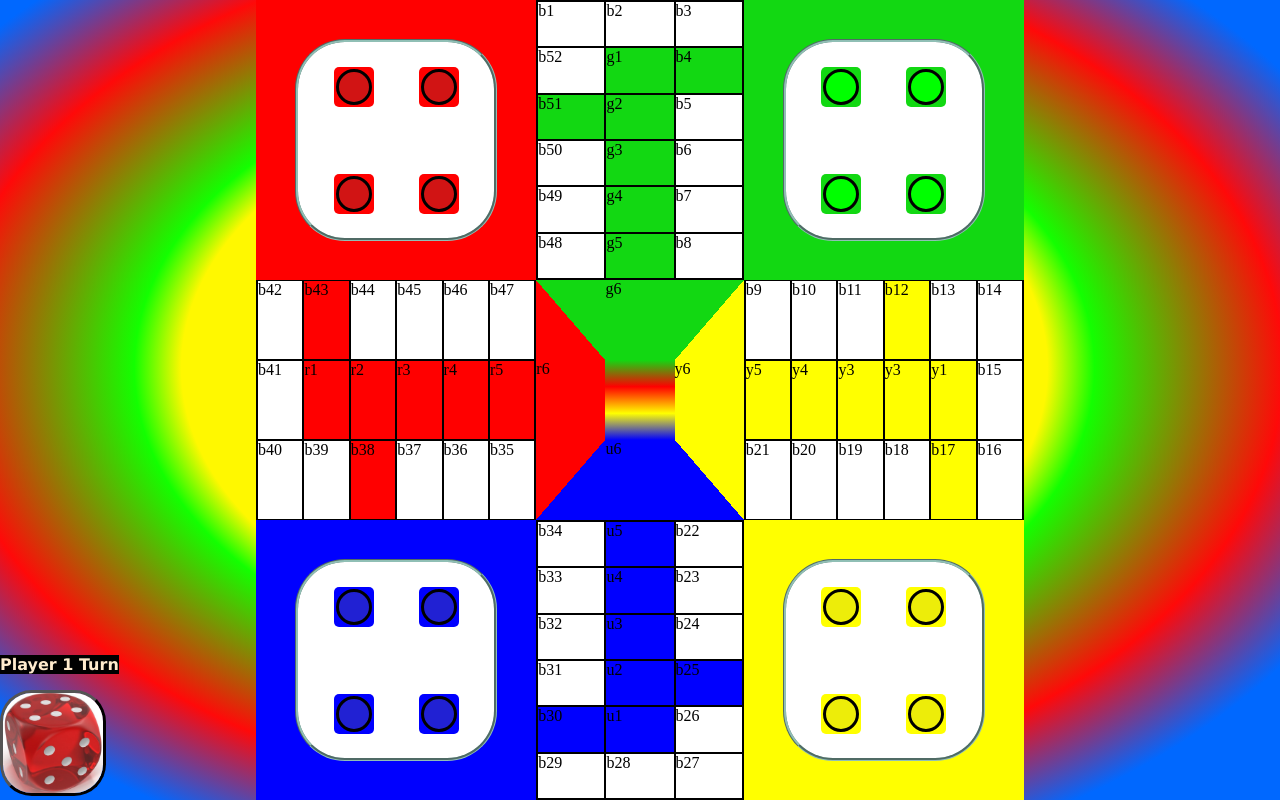
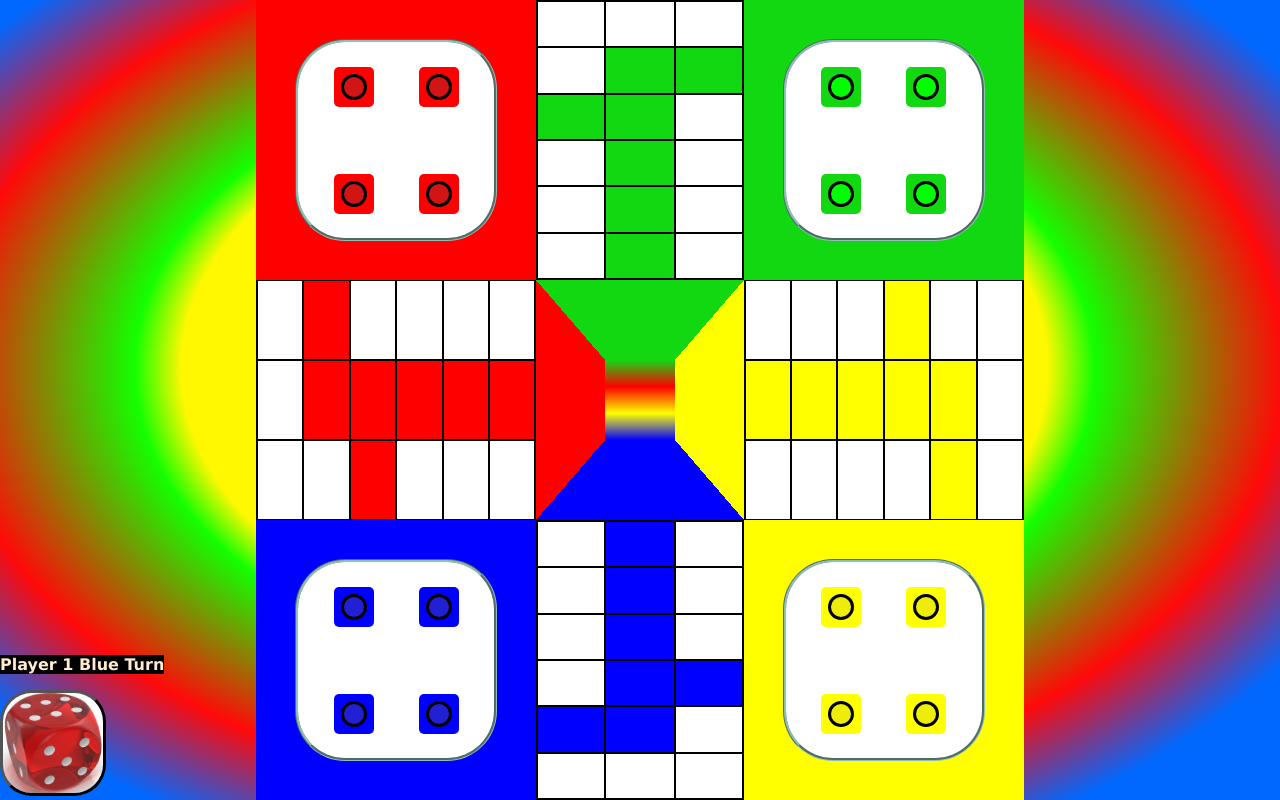
Before and after one commit to iqrasarwar/LudoJS, a plain HTML site: page index.html in a window 1280 px wide. Drawn offline with Linux system fonts and the light colour scheme.

```diff
--- a/index.html
+++ b/index.html
@@ -9,7 +9,7 @@
 </head>
 <body>
    <div class="DiceRoller" onclick="DiceRoll()">
-      <p id="rollText">Player 1 Turn</p>
+      <p id="rollText">Player 1 Blue Turn</p>
       <div id="RollDiv">
          <img src="0.png" alt="Click to roll dice" id="RollBox">
       </div>
@@ -18,153 +18,153 @@
       <div class="ludoPlayArea">
          <div class="cell redstore">
             <div class="redg">
-               <div class="dicebox"> <div class="dice redDice" id="rdice1"></div></div>
-               <div class="dicebox"> <div class="dice redDice" id="rdice2"></div></div>
-               <div class="dicebox"> <div class="dice redDice" id="rdice3"></div></div>
-               <div class="dicebox"> <div class="dice redDice" id="rdice4"></div></div>
+               <div class="dicebox" id="box4"> <div class="dice redDice" id="rdice1"></div></div>
+               <div class="dicebox" id="box5"> <div class="dice redDice" id="rdice2"></div></div>
+               <div class="dicebox" id="box6"> <div class="dice redDice" id="rdice3"></div></div>
+               <div class="dicebox" id="box7"> <div class="dice redDice" id="rdice4"></div></div>
             </div>
          </div>
          <div class="cell col col1">
-            <div class="boxes" id="b1">b1</div>
-            <div class="boxes" id="b52">b52</div>
-            <div class="boxes greenstop" id="b51">b51</div>
-            <div class="boxes" id="b50">b50</div>
-            <div class="boxes" id="b49">b49</div>
-            <div class="boxes" id="b48">b48</div>
+            <div class="boxes" id="b1"></div>
+            <div class="boxes" id="b52"></div>
+            <div class="boxes greenstop" id="b51"></div>
+            <div class="boxes" id="b50"></div>
+            <div class="boxes" id="b49"></div>
+            <div class="boxes" id="b48"></div>
          </div>
          <div class="cell col col2">
-            <div class="boxes"id="b2">b2</div>
-            <div class="boxes green" id="g1">g1</div>
-            <div class="boxes green" id="g2">g2</div>
-            <div class="boxes green" id="g3">g3</div>
-            <div class="boxes green" id="g4">g4</div>
-            <div class="boxes green" id="g5">g5</div>
+            <div class="boxes"id="b2"></div>
+            <div class="boxes green" id="g1"></div>
+            <div class="boxes green" id="g2"></div>
+            <div class="boxes green" id="g3"></div>
+            <div class="boxes green" id="g4"></div>
+            <div class="boxes green" id="g5"></div>
          </div>
          <div class="cell col col3">
-            <div class="boxes" id="b3">b3</div>
-            <div class="boxes green" id="b4">b4</div>
-            <div class="boxes" id="b5">b5</div>
-            <div class="boxes"id="b6">b6</div>
-            <div class="boxes"id="b7">b7</div>
-            <div class="boxes"id="b8">b8</div>
+            <div class="boxes" id="b3"></div>
+            <div class="boxes green" id="b4"></div>
+            <div class="boxes" id="b5"></div>
+            <div class="boxes"id="b6"></div>
+            <div class="boxes"id="b7"></div>
+            <div class="boxes"id="b8"></div>
          </div>
          <div class="cell greenstore">
             <div class="greeng">
-               <div class="dicebox"> <div class="dice greenDice" id="gdice1"></div></div>
-               <div class="dicebox"> <div class="dice greenDice" id="gdice2"></div></div>
-               <div class="dicebox"> <div class="dice greenDice" id="gdice3"></div></div>
-               <div class="dicebox"> <div class="dice greenDice" id="gdice4"></div></div>
+               <div class="dicebox" id="box8"> <div class="dice greenDice" id="gdice1"></div></div>
+               <div class="dicebox" id="box9"> <div class="dice greenDice" id="gdice2"></div></div>
+               <div class="dicebox" id="box10"> <div class="dice greenDice" id="gdice3"></div></div>
+               <div class="dicebox" id="box11"> <div class="dice greenDice" id="gdice4"></div></div>
             </div>
          </div>
          <div class="cell row row1">
-            <div class="boxes" id="b42">b42</div>
-            <div class="boxes red" id="b43">b43</div>
-            <div class="boxes" id="b44">b44</div>
-            <div class="boxes" id="b45">b45</div>
-            <div class="boxes" id="b46">b46</div>
-            <div class="boxes" id="b47">b47</div>
+            <div class="boxes" id="b42"></div>
+            <div class="boxes red" id="b43"></div>
+            <div class="boxes" id="b44"></div>
+            <div class="boxes" id="b45"></div>
+            <div class="boxes" id="b46"></div>
+            <div class="boxes" id="b47"></div>
          </div>
          <div class="cell redtogreen"></div>
-         <div class="cell greenh" id="g6">g6</div>
+         <div class="cell greenh" id="g6"></div>
          <div class="cell greentoyellow"></div>
          <div class="cell row row2">
-            <div class="boxes" id="b9">b9</div>
-            <div class="boxes" id="b10">b10</div>
-            <div class="boxes" id="b11">b11</div>
-            <div class="boxes yellowstop" id="b12">b12</div>
-            <div class="boxes" id="b13">b13</div>
-            <div class="boxes" id="b14">b14</div>
+            <div class="boxes" id="b9"></div>
+            <div class="boxes" id="b10"></div>
+            <div class="boxes" id="b11"></div>
+            <div class="boxes yellowstop" id="b12"></div>
+            <div class="boxes" id="b13"></div>
+            <div class="boxes" id="b14"></div>
          </div>
          <div class="cell row row3">
-            <div class="boxes" id="b41">b41</div>
-            <div class="boxes red" id="r1">r1</div>
-            <div class="boxes red" id="r2">r2</div>
-            <div class="boxes red" id="r3">r3</div>
-            <div class="boxes red" id="r4">r4</div>
-            <div class="boxes red" id="r5">r5</div>
+            <div class="boxes" id="b41"></div>
+            <div class="boxes red" id="r1"></div>
+            <div class="boxes red" id="r2"></div>
+            <div class="boxes red" id="r3"></div>
+            <div class="boxes red" id="r4"></div>
+            <div class="boxes red" id="r5"></div>
          </div>
-         <div class="cell redh" id="r6">r6</div>
+         <div class="cell redh" id="r6"></div>
          <div class="cell mix"></div>
-         <div class="cell yellowh" id="y6">y6</div>
+         <div class="cell yellowh" id="y6"></div>
          <div class="cell row row4">
-            <div class="boxes yellow" id="y5">y5</div>
-            <div class="boxes yellow" id="y4">y4</div>
-            <div class="boxes yellow" id="y3">y3</div>
-            <div class="boxes yellow" id="y2">y3</div>
-            <div class="boxes yellow" id="y1">y1</div>
-            <div class="boxes" id="b15">b15</div>
+            <div class="boxes yellow" id="y5"></div>
+            <div class="boxes yellow" id="y4"></div>
+            <div class="boxes yellow" id="y3"></div>
+            <div class="boxes yellow" id="y2"></div>
+            <div class="boxes yellow" id="y1"></div>
+            <div class="boxes" id="b15"></div>
          </div>
          <div class="cell row row5">
-            <div class="boxes" id="b40">b40</div>
-            <div class="boxes" id="b39">b39</div>
-            <div class="boxes redstop" id="b38">b38</div>
-            <div class="boxes" id="b37">b37</div>
-            <div class="boxes" id="b36">b36</div>
-            <div class="boxes" id="b35">b35</div>
+            <div class="boxes" id="b40"></div>
+            <div class="boxes" id="b39"></div>
+            <div class="boxes redstop" id="b38"></div>
+            <div class="boxes" id="b37"></div>
+            <div class="boxes" id="b36"></div>
+            <div class="boxes" id="b35"></div>
          </div>
          <div class="cell bluetored"></div>
-         <div class="cell blueh" id="u6">u6</div>
+         <div class="cell blueh" id="u6"></div>
          <div class="cell yellowtoblue"></div>
          <div class="cell row row6">
-            <div class="boxes" id="b21">b21</div>
-            <div class="boxes" id="b20">b20</div>
-            <div class="boxes" id="b19">b19</div>
-            <div class="boxes"id="b18">b18</div>
-            <div class="boxes yellow" id="b17">b17</div>
-            <div class="boxes" id="b16">b16</div>
+            <div class="boxes" id="b21"></div>
+            <div class="boxes" id="b20"></div>
+            <div class="boxes" id="b19"></div>
+            <div class="boxes"id="b18"></div>
+            <div class="boxes yellow" id="b17"></div>
+            <div class="boxes" id="b16"></div>
          </div>
          <div class="cell bluestore">
             <div class="blueg">
-               <div class="dicebox">
+               <div class="dicebox" id="box0">
                   <div class="dice blueDice" id="bdice1"></div>
                </div>
-               <div class="dicebox">
+               <div class="dicebox" id="box1">
                   <div class="dice blueDice" id="bdice2"></div>
                </div>
-               <div class="dicebox">
+               <div class="dicebox" id="box2">
                   <div class="dice blueDice" id="bdice3"></div>
                </div>
-               <div class="dicebox">
+               <div class="dicebox" id="box3">
                   <div class="dice blueDice" id="bdice4"></div>
                </div>
             </div>
          </div>
          <div class="cell col col4">
-            <div class="boxes" id="b34">b34</div>
-            <div class="boxes" id = "b33">b33</div>
-            <div class="boxes" id="b32">b32</div>
-            <div class="boxes" id="b31">b31</div>
-            <div class="boxes blue" id = "b30" >b30</div>
-            <div class="boxes" id="b29">b29</div>
+            <div class="boxes" id="b34"></div>
+            <div class="boxes" id = "b33"></div>
+            <div class="boxes" id="b32"></div>
+            <div class="boxes" id="b31"></div>
+            <div class="boxes blue" id = "b30" ></div>
+            <div class="boxes" id="b29"></div>
          </div>
          <div class="cell col col5">
-            <div class="boxes blue" id="u5">u5</div>
-            <div class="boxes blue" id="u4">u4</div>
-            <div class="boxes blue" id="u3">u3</div>
-            <div class="boxes blue" id="u2">u2</div>
-            <div class="boxes blue" id="u1">u1</div>
-            <div class="boxes" id="b28">b28</div>
+            <div class="boxes blue" id="u5"></div>
+            <div class="boxes blue" id="u4"></div>
+            <div class="boxes blue" id="u3"></div>
+            <div class="boxes blue" id="u2"></div>
+            <div class="boxes blue" id="u1"></div>
+            <div class="boxes" id="b28"></div>
          </div>
          <div class="cell col col6">
-            <div class="boxes" id="b22">b22</div>
-            <div class="boxes" id="b23">b23</div>
-            <div class="boxes" id="b24">b24</div>
-            <div class="boxes bluestop" id="b25">b25</div>
-            <div class="boxes" id="b26">b26</div>
-            <div class="boxes" id="b27">b27</div>
+            <div class="boxes" id="b22"></div>
+            <div class="boxes" id="b23"></div>
+            <div class="boxes" id="b24"></div>
+            <div class="boxes bluestop" id="b25"></div>
+            <div class="boxes" id="b26"></div>
+            <div class="boxes" id="b27"></div>
          </div>
          <div class="cell yellowstore">
             <div class="yellowg">
-               <div class="dicebox">
+               <div class="dicebox" id="box12">
                   <div class="dice yellowDice" id="ydice1"></div>
                </div>
-               <div class="dicebox">
+               <div class="dicebox" id="box13">
                   <div class="dice yellowDice" id="ydice2"></div>
                </div>
-               <div class="dicebox">
+               <div class="dicebox" id="box14">
                   <div class="dice yellowDice" id="ydice3"></div>
                </div>
-               <div class="dicebox">
+               <div class="dicebox" id="box15">
                   <div class="dice yellowDice" id="ydice4"></div>
                </div>
             </div>
--- a/style.css
+++ b/style.css
@@ -29,21 +29,25 @@ body{
 {
    background-color: red;
    border: none;
+   overflow: auto;
 }
 .yellowstore, .yellowh
 {
    background-color: yellow;
    border: none;
+   overflow: auto;
 }
 .greenstore, .greenh
 {
    background-color: rgb(18, 216, 18);
     border: none;
+    overflow: auto;
 }
 .bluestore, .blueh
 {
    background-color: blue;
    border: none;
+   overflow: auto;
 }
 .redtogreen
 {
@@ -117,15 +121,19 @@ body{
 .dicebox
 {
    display: flex;
+   flex-direction: row;
+   flex-wrap: wrap;
    align-items: center;
    justify-content: center;
 }
  .dice
 {
-   width: 30px;
-   height: 30px;
+   width: 20px;
+   height: 20px;
    border-radius: 20px;
    border: 3px solid black;
+   margin: auto;
+   overflow: auto;
 }
 .redstore .dice, .redDice
 {
@@ -152,6 +160,7 @@ body{
 {
    border: black 1px solid;
    width: 16.66%;
+   overflow: auto;
 }
 .col
 {
@@ -161,6 +170,7 @@ body{
 .col .boxes{
    height: 16.66%;
    border: black 1px solid;
+   overflow: auto;
 }
 .red, .redstop{
    background-color: red;
```
Also changed, not shown: script.js (+134 -18 lines).
